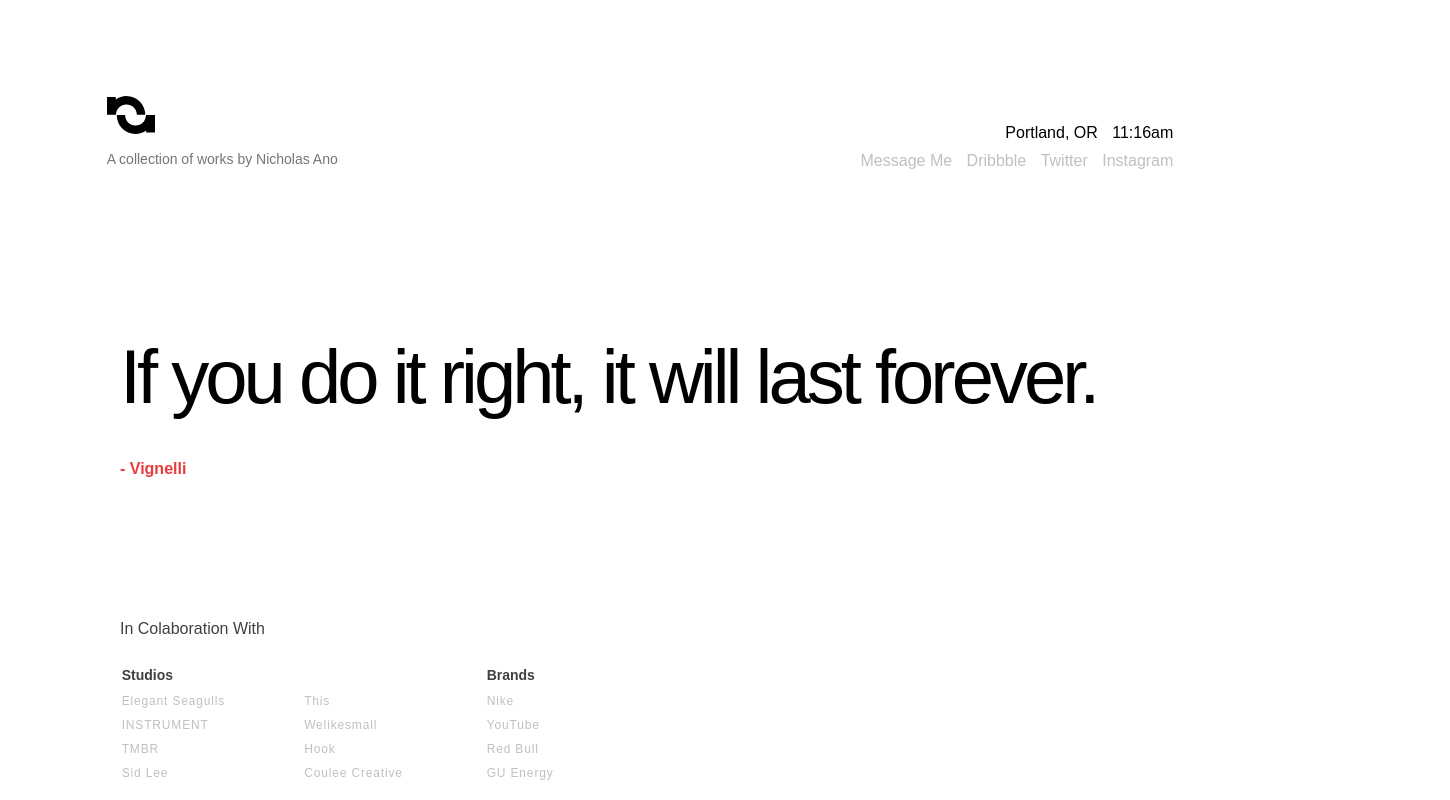
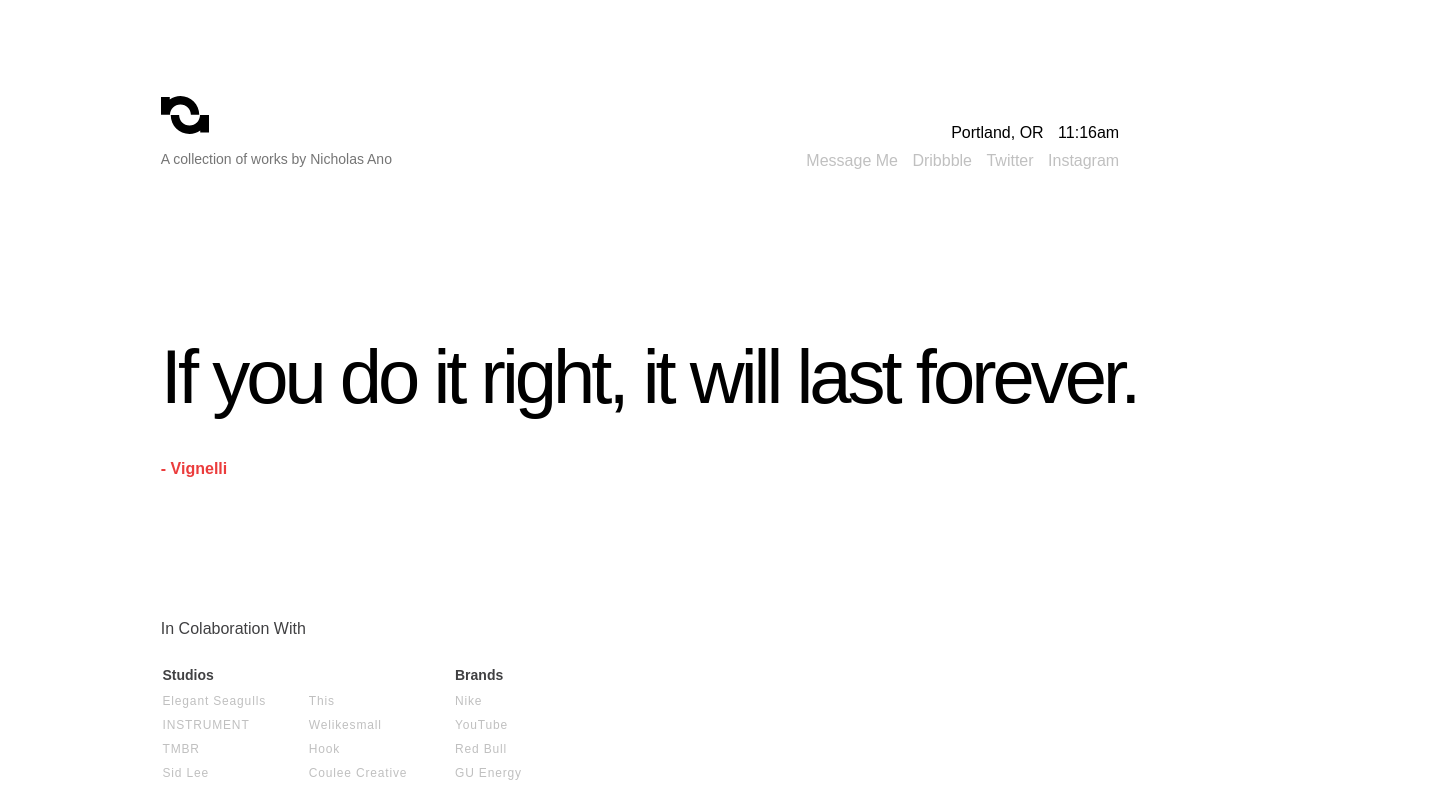
Before and after one commit to whoisnicholas/portfolio, a website: page index.html in a window 1280 px wide. Shown: the whole page, 1450 px wide, since content can reach past the window. Drawn offline with nearby package versions, Linux system fonts and the light colour scheme.

Commit message:
responsive

```diff
--- a/assets/scss/base/_global.scss
+++ b/assets/scss/base/_global.scss
@@ -25,8 +25,12 @@ body.body-modal-open { overflow:hidden; }
 	width:1440px;
 	position:relative;
 
+	@include breakpoint(xlarge) {
+		width:1150px;
+	}
+
 	@include breakpoint(large) {
-		width:100%;
+		width:900px;
 	}
 	@include breakpoint(medium) {
 		width:700px;
--- a/assets/scss/helpers/_mixins.scss
+++ b/assets/scss/helpers/_mixins.scss
@@ -99,7 +99,7 @@
 
 @mixin breakpoint($point) {
   @if $point == xlarge {
-    @media (min-width: 1800px) { @content; }
+    @media (max-width: 1440px) { @content; }
   }
   @else if $point == large {
     @media (max-width: 1150px) { @content; }
--- a/assets/scss/sections/_hero.scss
+++ b/assets/scss/sections/_hero.scss
@@ -99,6 +99,12 @@ ul.studios{
   font-size: 14px;
 }
 
+.col-6.offset-2.studios-left{
+  @include breakpoint(large) {
+		width:40%;
+	}
+}
+
 
 // Define keyframes
 @keyframes blink {
--- a/index.html
+++ b/index.html
@@ -89,7 +89,7 @@
 				<div class="colab offset-2">In Colaboration With</div>
 
 				<div class="client-list row">
-					<div class="col-6 offset-2">
+					<div class="col-6 offset-2 studios-left">
 						<h4>Studios</h4>
 						<ul class="studios row">
 							<li class="col-12">Elegant Seagulls</li>
```
Also changed, not shown: assets/css/main.css.
